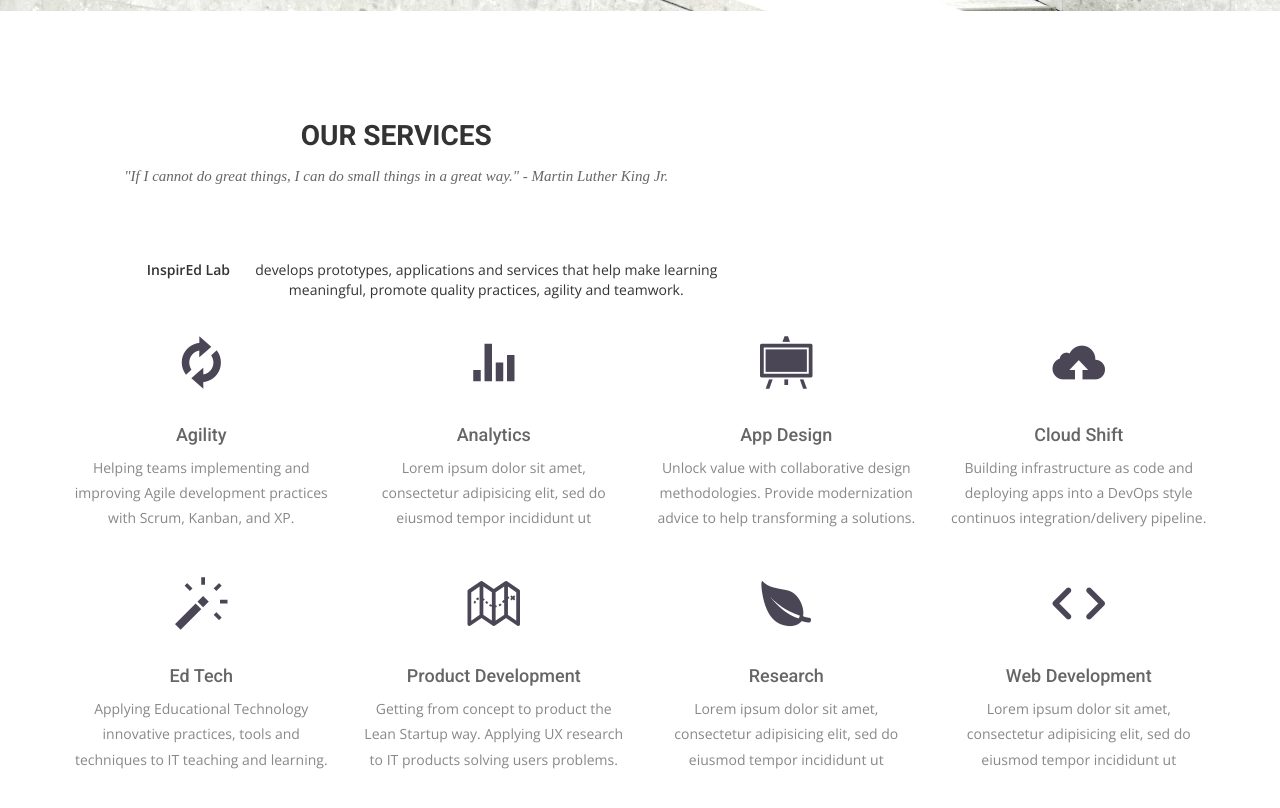
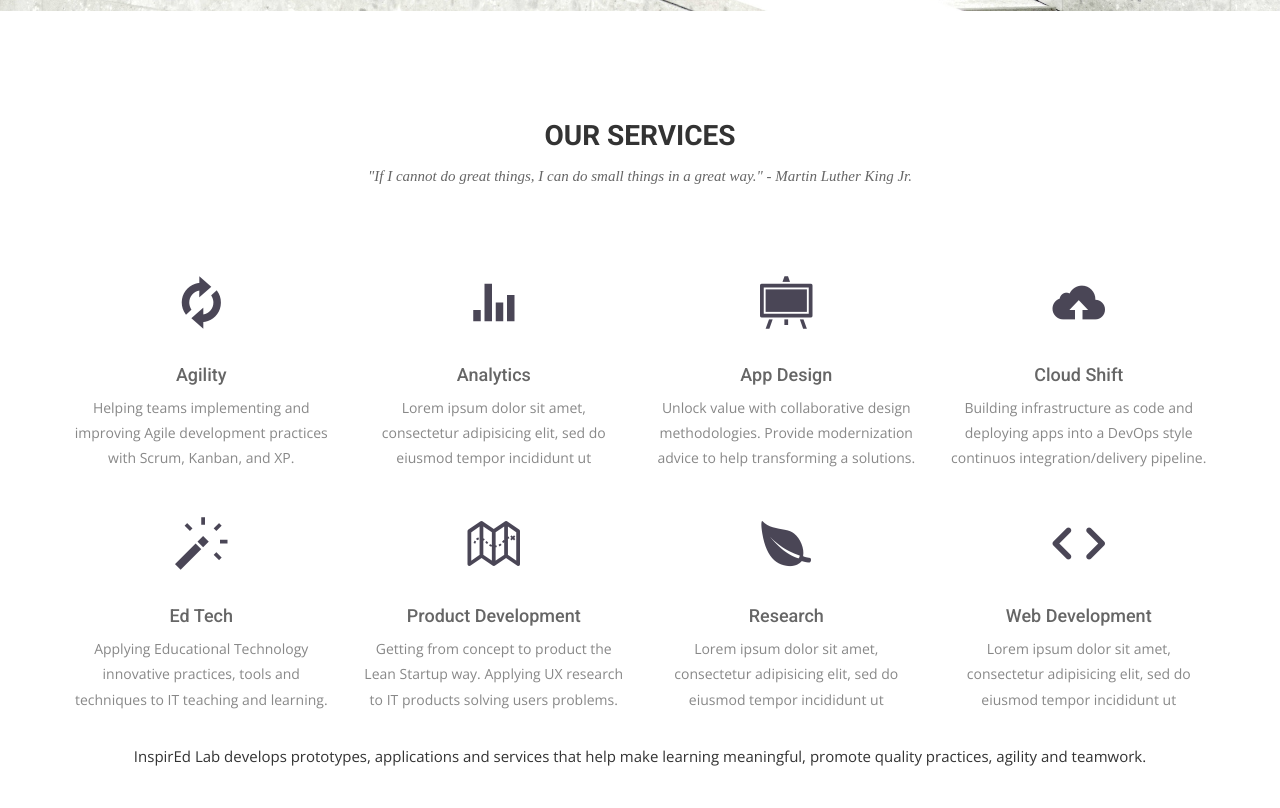
Before and after one commit to chrisjzamora8/inspiredlab.github.io, a Jekyll site: the page built from index.html, in a window 1280 px wide and 900 px high, scrolled down 2617 px, cut to the strip 0-866 px from the top of the window. Shown: the top 808 px of the strip. Built offline with Jekyll 4.4.1, drawn with Linux system fonts in a browser that asks for light colours; nearby versions of some CDN libraries; some web fonts are replaced.

```diff
--- a/index.html
+++ b/index.html
@@ -130,19 +130,12 @@ permalink: /
 <section id="service">
   <div class="container">
     <div class="row">
-      <div class="col-md-7 col-sm-12">
-        <div class="section-title">
+
+      <div class="section-title">
           <h2>Our Services</h2>
           <p>"If I cannot do great things, I can do small things in a great way." - Martin Luther King Jr.</p>
-        </div>
-        <div class="block">
-          <dl class="dl-horizontal">
-            <dt>InspirEd Lab</dt>
-            <dd>develops prototypes, applications and services that help make learning meaningful,
-              promote quality practices, agility and teamwork.
-            </dd>
-        </div>
      </div>
+
     </div>
     <div class="row ">
       <div class="col-sm-6 col-md-3">
```
Also changed, not shown: other parts of index.html (+2 -0 lines).
